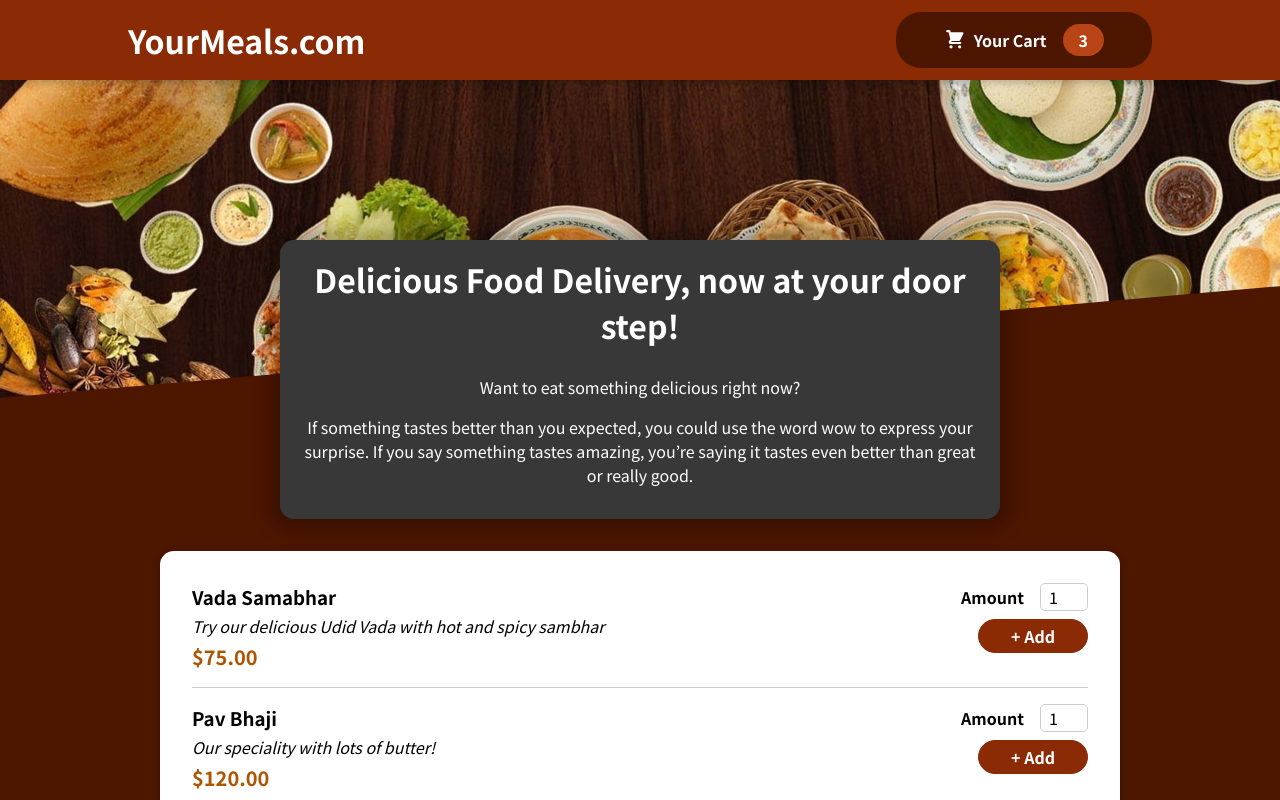
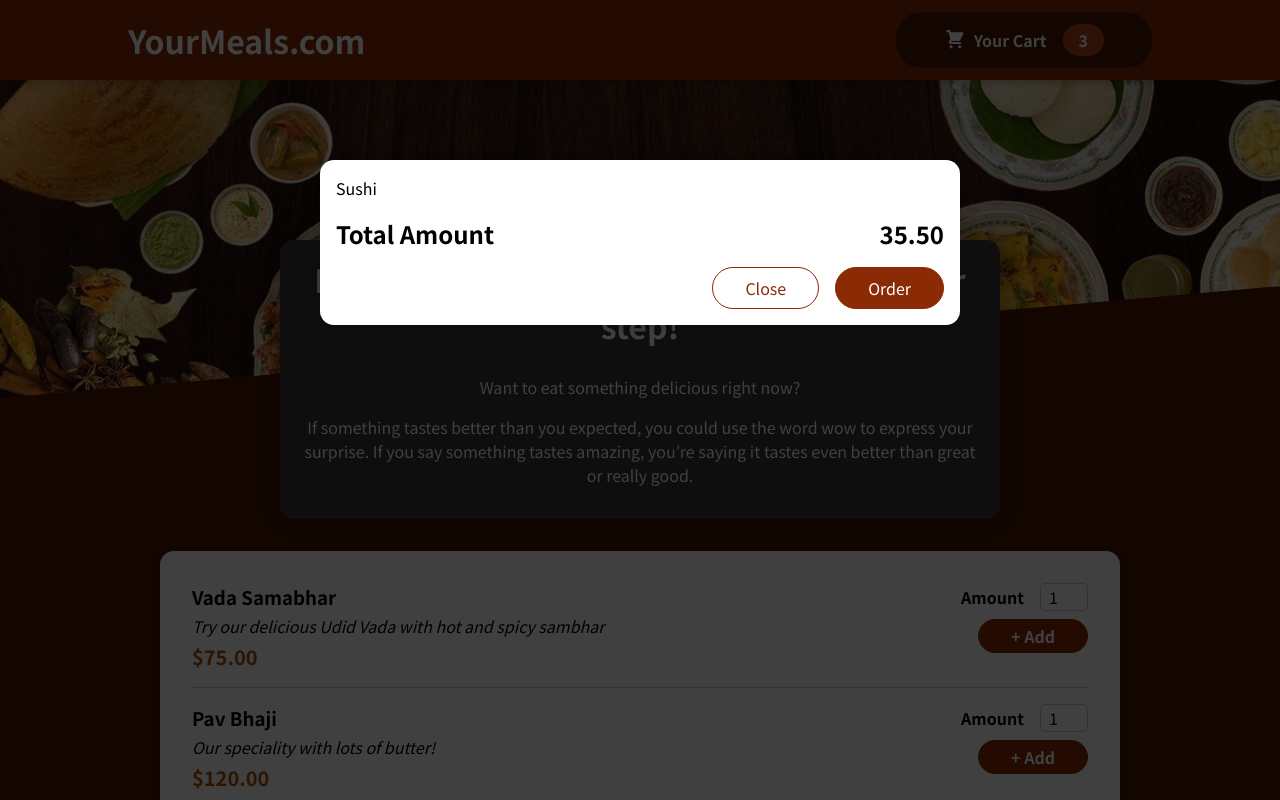
Before and after one commit to Developer-ATG/React, a React (Create React App) app in the folder food_app/: page / in a window 1280 px wide. Shown: the top 800 px of the page. Built offline with nearby package versions, Linux system fonts and the light colour scheme.

Commit message:
Adding modal

```diff
--- a/food_app/public/index.html
+++ b/food_app/public/index.html
@@ -28,6 +28,7 @@
   </head>
   <body>
     <noscript>You need to enable JavaScript to run this app.</noscript>
+    <div id="overlays"></div>
     <div id="root"></div>
     <!--
       This HTML file is a template.
--- a/food_app/src/App.js
+++ b/food_app/src/App.js
@@ -1,10 +1,12 @@
 import { Fragment } from 'react';
+import Cart from './components/Cart/Cart';
 import Header from "./components/Layout/Header";
 import Meals from './components/Meals/Meals';
 
 function App() {
   return (
     <Fragment>
+      <Cart />
       <Header></Header>
       <main>
         <Meals />
--- a/food_app/src/components/Cart/Cart.js
+++ b/food_app/src/components/Cart/Cart.js
@@ -1,13 +1,44 @@
 import React from 'react'
+import Modal from '../UI/Modal';
 import classes from './Cart.module.css'
 
 const Cart = () => {
+    /**
+     *
+    const cartItems = (
+        <ul className={classes['cart-items']}>{[
+            {
+                id: 'c1',
+                name: 'Vada Samabhar',
+                description: 'Try our delicious Udid Vada with hot and spicy sambhar',
+                price: 75,
+            }.map((item) => <li>{item.name}</li>)
+        ]}
+        </ul>
+    );
+     */
+
+    const cartItems = (
+        <ul className={classes['cart-items']}>
+            {[{ id: 'c1', name: 'Sushi', amount: 2, price: 12.99 }].map((item) => (
+                <li>{item.name}</li>
+            ))}
+        </ul>
+    );
+
+
     return (
-        <div>
-            <div></div>
-            <div></div>
-        </div>
-
+        <Modal>
+            {cartItems}
+            <div className={classes.total}>
+                <span>Total Amount</span>
+                <span>35.50</span>
+            </div>
+            <div className={classes.actions}>
+                <button className={classes['button--alt']}>Close</button>
+                <button className={classes.button}>Order</button>
+            </div>
+        </Modal>
     )
 }
 
--- /dev/null
+++ b/food_app/src/components/UI/Modal.js
@@ -0,0 +1,32 @@
+import React, { Fragment } from 'react'
+import reactDom from 'react-dom'
+import classes from './Modal.module.css'
+
+const Backdrop = (props) => {
+    return (
+        <div className={classes.backdrop}></div>
+    )
+}
+
+const ModalOverlay = (props) => {
+    return (
+        <div className={classes.modal}>
+            <div className={classes.content}>
+                {props.children}
+            </div>
+        </div>
+    )
+}
+
+const portalDom = document.getElementById('overlays')
+
+const Modal = (props) => {
+    return (
+        <Fragment>
+            {reactDom.createPortal(<Backdrop />, portalDom)}
+            {reactDom.createPortal(<ModalOverlay>{props.children}</ModalOverlay>, portalDom)}
+        </Fragment>
+    )
+}
+
+export default Modal
--- /dev/null
+++ b/food_app/src/components/UI/Modal.module.css
@@ -0,0 +1,40 @@
+.backdrop {
+  position: fixed;
+  top: 0;
+  left: 0;
+  width: 100%;
+  height: 100vh;
+  z-index: 20;
+  background-color: rgba(0, 0, 0, 0.75);
+}
+
+.modal {
+  position: fixed;
+  top: 20vh;
+  left: 5%;
+  width: 90%;
+  background-color: white;
+  padding: 1rem;
+  border-radius: 14px;
+  box-shadow: 0 2px 8px rgba(0, 0, 0, 0.25);
+  z-index: 30;
+  animation: slide-down 300ms ease-out forwards;
+}
+
+@media (min-width: 768px) {
+  .modal {
+    width: 40rem;
+    left: calc(50% - 20rem);
+  }
+}
+
+@keyframes slide-down {
+  from {
+    opacity: 0;
+    transform: translateY(-3rem);
+  }
+  to {
+    opacity: 1;
+    transform: translateY(0);
+  }
+}
```
Also changed, not shown: 1 other file (tests, documents, lock files or other folders).
